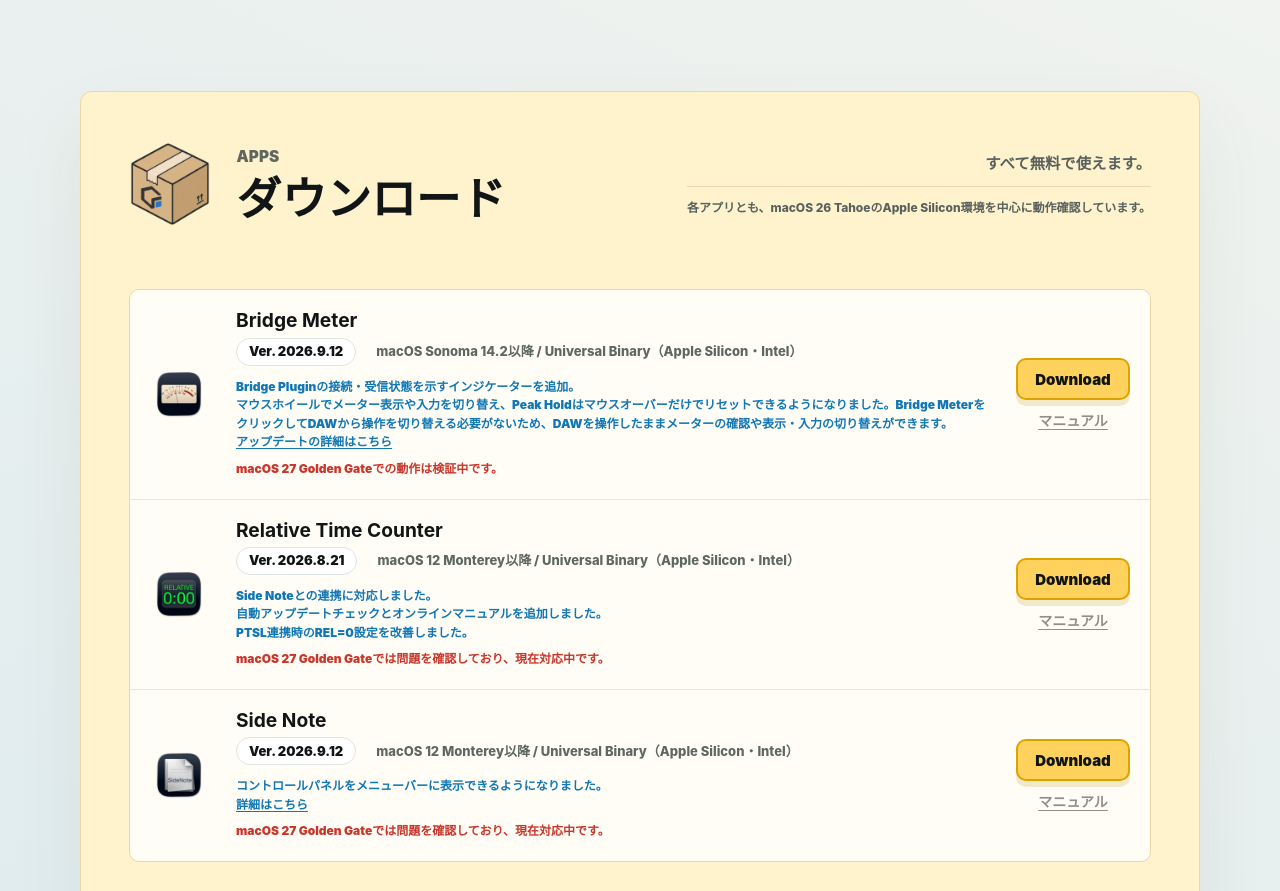
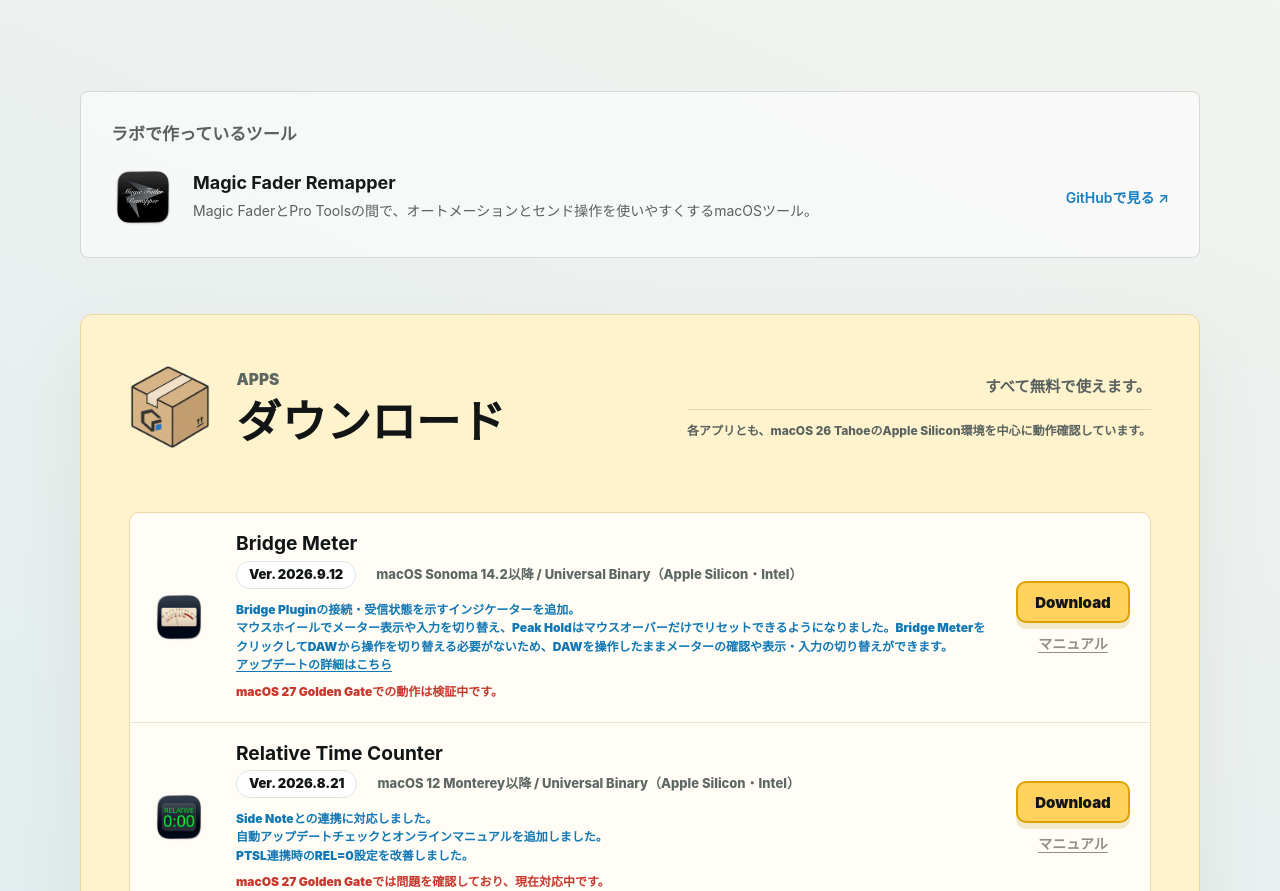
Before and after one commit to gakkeygakkey/gakkey-lab-site, a plain HTML site: page index.html in a window 1280 px wide. Shown: the part 4453-5344 px from the top of the page. Drawn offline with Linux system fonts and the light colour scheme.

Commit message:
Add Magic Fader Remapper lab introduction

```diff
--- a/gakkey-lab.css
+++ b/gakkey-lab.css
@@ -2598,3 +2598,69 @@ h1 span {
   .gl-download-row { grid-template-columns: 1fr; gap: 16px; padding: 22px 18px; }
   .gl-download-actions { grid-column: auto; align-items: flex-start; }
 }
+
+/* Small projects from the lab, separate from the main app introductions. */
+.lab-tools {
+  width: min(1120px, calc(100% - 44px));
+  margin: 0 auto 56px;
+  padding: 28px 30px;
+  border: 1px solid var(--line);
+  border-radius: 8px;
+  background: rgba(255, 255, 255, 0.55);
+}
+
+.lab-tools h2 {
+  margin: 0 0 20px;
+  color: var(--muted);
+  font-size: 17px;
+  font-weight: 600;
+}
+
+.lab-tool {
+  display: flex;
+  align-items: center;
+  gap: 18px;
+}
+
+.lab-tool > img {
+  flex: 0 0 64px;
+  object-fit: contain;
+}
+
+.lab-tool-copy {
+  flex: 1;
+  min-width: 0;
+}
+
+.lab-tool h3 {
+  margin: 0 0 6px;
+  font-size: 18px;
+}
+
+.lab-tool p {
+  margin: 0;
+  color: var(--muted);
+  font-size: 14px;
+  line-height: 1.7;
+}
+
+.lab-tool-link {
+  flex-shrink: 0;
+  color: #147ec2;
+  font-size: 14px;
+  font-weight: 600;
+  text-underline-offset: 4px;
+}
+
+.lab-tool-link:hover,
+.lab-tool-link:focus-visible {
+  text-decoration: underline;
+}
+
+@media (max-width: 640px) {
+  .lab-tools { padding: 24px 20px; }
+  .lab-tool { display: grid; grid-template-columns: 52px minmax(0, 1fr); gap: 14px; }
+  .lab-tool > img { width: 52px; height: 52px; flex-basis: 52px; }
+  .lab-tool h3 { font-size: 16px; }
+  .lab-tool-link { grid-column: 2; }
+}
--- a/index.html
+++ b/index.html
@@ -294,6 +294,18 @@
         </div>
       </section>
 
+      <section class="lab-tools" aria-labelledby="lab-tools-heading">
+        <h2 id="lab-tools-heading">ラボで作っているツール</h2>
+        <div class="lab-tool">
+          <img src="assets/gakkey-lab/magic-fader-remapper-icon.png" width="64" height="64" alt="">
+          <div class="lab-tool-copy">
+            <h3>Magic Fader Remapper</h3>
+            <p>Magic FaderとPro Toolsの間で、オートメーションとセンド操作を使いやすくするmacOSツール。</p>
+          </div>
+          <a class="lab-tool-link" href="https://github.com/gakkeygakkey/Magic-Fader-Remapper" target="_blank" rel="noopener">GitHubで見る <span aria-hidden="true">↗</span></a>
+        </div>
+      </section>
+
       <section class="download download-section-v2" id="download">
         <div class="gl-download-panel">
           <div class="gl-download-header">
```
Also changed, not shown: en/index.html (+12 -0 lines), assets/gakkey-lab/magic-fader-remapper-icon.png (added).
